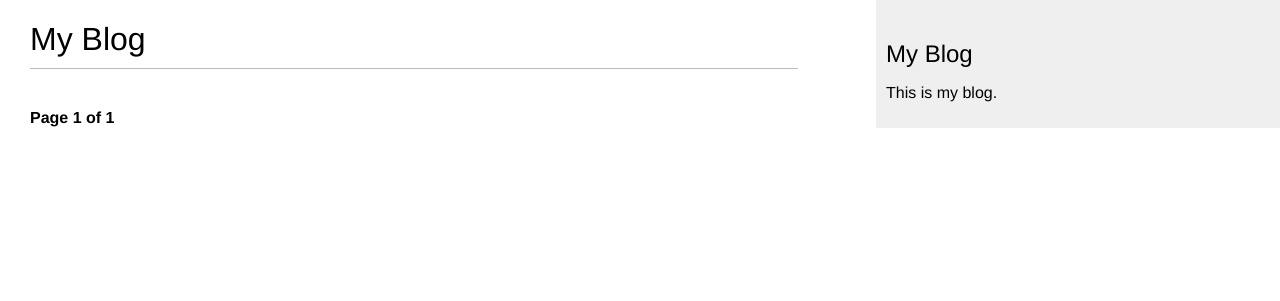
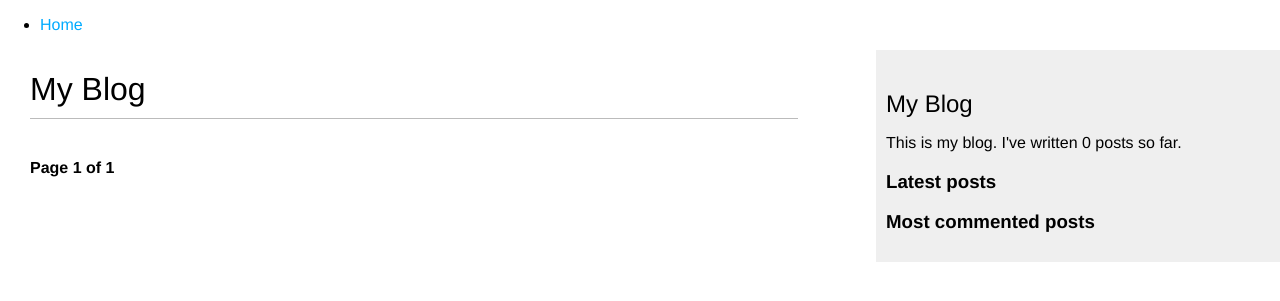
Before and after one commit to Duke09/Blog-Application, a Django app: page /blog/ in a window 1280 px wide. Shown: the top 301 px of the page. Run offline with Django 3.2, Linux system fonts and the light colour scheme; data that the repository does not hold is empty.

Commit message:
simple tag and inclusion tag for recent and most commented posts - Custom templatetags

```diff
--- a/src/blog/templates/blog/base.html
+++ b/src/blog/templates/blog/base.html
@@ -1,3 +1,4 @@
+{% load blog_tags %}
 {% load static %}
 <!DOCTYPE html>
 <html lang="en">
@@ -8,13 +9,31 @@
     <link rel="stylesheet" href="{% static 'css/blog.css' %}">
 </head>
 <body>
+    <div class="nav">
+        <ul>
+            <li>
+                <a href="/blog/">Home</a>
+            </li>
+        </ul>
+    </div>
     <div id="content">
         {% block content %}
         {% endblock %}
     </div>
     <div id="sidebar">
         <h2>My Blog</h2>
-        <p>This is my blog.</p>
+        <p>This is my blog. I've written {% total_posts %} posts so far.</p>
+        <h3>Latest posts</h3>
+        {% show_latest_posts 3 %}
+        <h3>Most commented posts</h3>
+        {% get_most_commented_posts as most_commented_posts %}
+        <ul>
+            {% for post in most_commented_posts%}
+                <li>
+                    <a href="{{ post.get_absolute_url }}">{{ post.title }}</a>
+                </li>
+            {% endfor %}
+        </ul>
     </div>
 </body>
 </html>
--- /dev/null
+++ b/src/blog/templates/blog/post/latest_posts.html
@@ -0,0 +1,7 @@
+<ul>
+    {% for post in latest_posts %}
+        <li>
+            <a href="{{ post.get_absolute_url }}">{{ post.title }}</a>
+        </li>
+    {% endfor %}
+</ul>
--- /dev/null
+++ b/src/blog/templatetags/blog_tags.py
@@ -0,0 +1,21 @@
+from django import template
+from django.db.models import Count
+
+from ..models import Post
+
+register = template.Library()
+
+@register.simple_tag
+def total_posts():
+    return Post.published.count()
+
+@register.inclusion_tag('blog/post/latest_posts.html')
+def show_latest_posts(count=5):
+    latest_posts = Post.published.order_by('-publish')[:count]
+    return {'latest_posts': latest_posts}
+
+@register.simple_tag
+def get_most_commented_posts(count=5):
+    return Post.published.annotate(
+        total_comments=Count('comments')
+    ).order_by('-total_comments')[:count]
```
Also changed, not shown: src/blog/templatetags/__init__.py (added).
